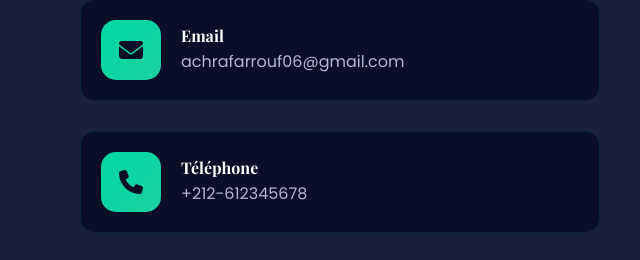
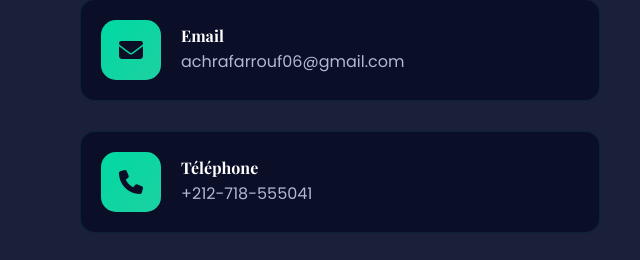
Before and after one commit to ach45raf/Portfolio-Achraf, a website: page index.html in a window 1280 px wide. Shown: the part 5655-5915 px from the top of the page, 0-640 px from the left. Drawn offline with nearby package versions, Linux system fonts and the light colour scheme.

Commit message:
editer le  numero dans la page index

```diff
--- a/index.html
+++ b/index.html
@@ -729,7 +729,7 @@
                         </div>
                         <div class="contact-details">
                             <h4>Téléphone</h4>
-                            <a href="tel:+212612345678">+212-612345678</a>
+                            <a href="tel:+212718555041">+212-718-555041</a>
                         </div>
                     </div>
 
```
